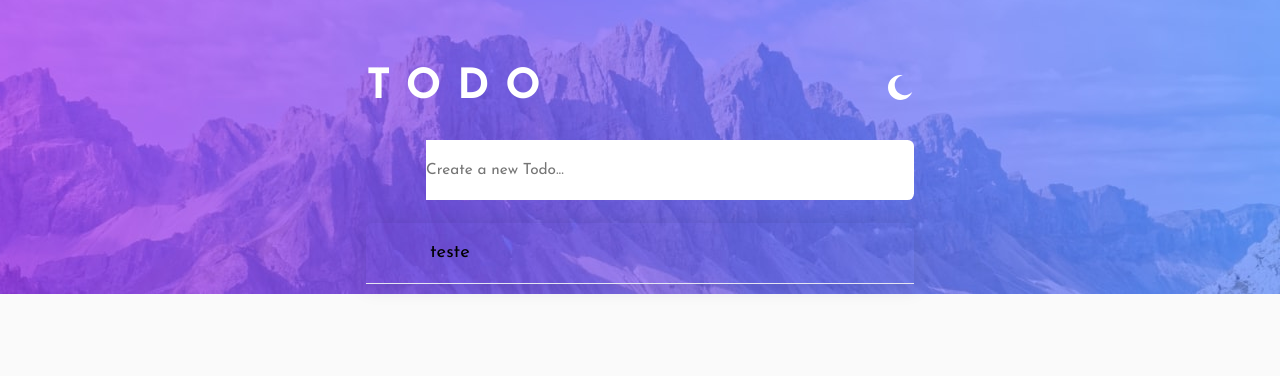
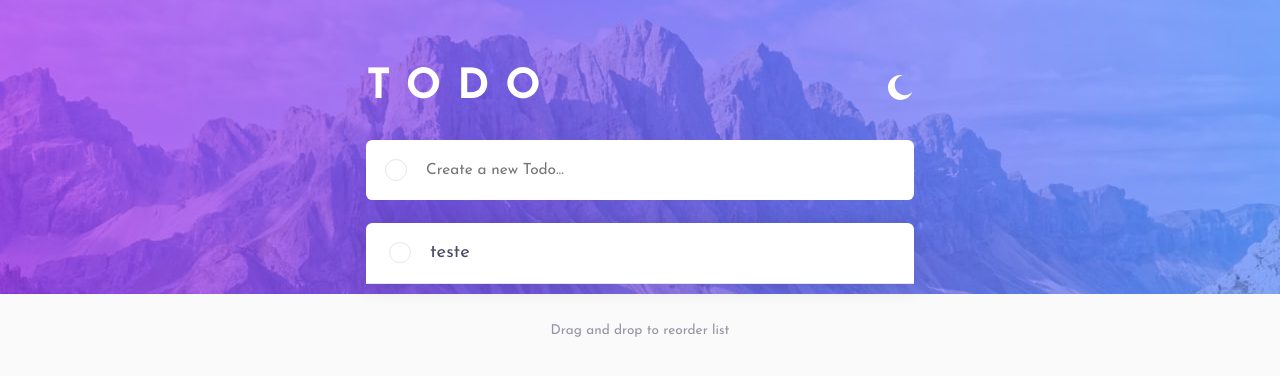
Before and after one commit to CalebeRL/todo-app-main, a React (Create React App) app: page / in a window 1280 px wide. Shown: the top 376 px of the page. Built offline with nearby package versions, Linux system fonts and the light colour scheme.

Commit message:
theme fix

```diff
--- a/src/App.js
+++ b/src/App.js
@@ -1,17 +1,19 @@
-import React from 'react';
+import React, { useContext } from 'react';
 import Header from './components/Header/Header';
-import Provider from './context/Provider';
+import BodyList from './components/BodyList/BodyList';
+import AppContext from './context/AppContext';
 import './index.css';
-import BodyList from './components/BodyList/BodyList';
 
 function App() {
+
+  const { theme } = useContext(AppContext);
+
   return (
-
-    <Provider>
+    <div className="App" id={theme}>
       <Header/>
       <BodyList/>
-    </Provider>
-
+      <p>Drag and drop to reorder list</p>
+    </div>
   );
 }
 
--- a/src/index.js
+++ b/src/index.js
@@ -1,11 +1,14 @@
 import React from 'react';
 import ReactDOM from 'react-dom/client';
-import './index.css';
+import Provider from './context/Provider';
 import App from './App';
 
 const root = ReactDOM.createRoot(document.getElementById('root'));
 root.render(
   <React.StrictMode>
-    <App />
+    <Provider>
+      <App />
+    </Provider>
   </React.StrictMode>
+
 );
```
